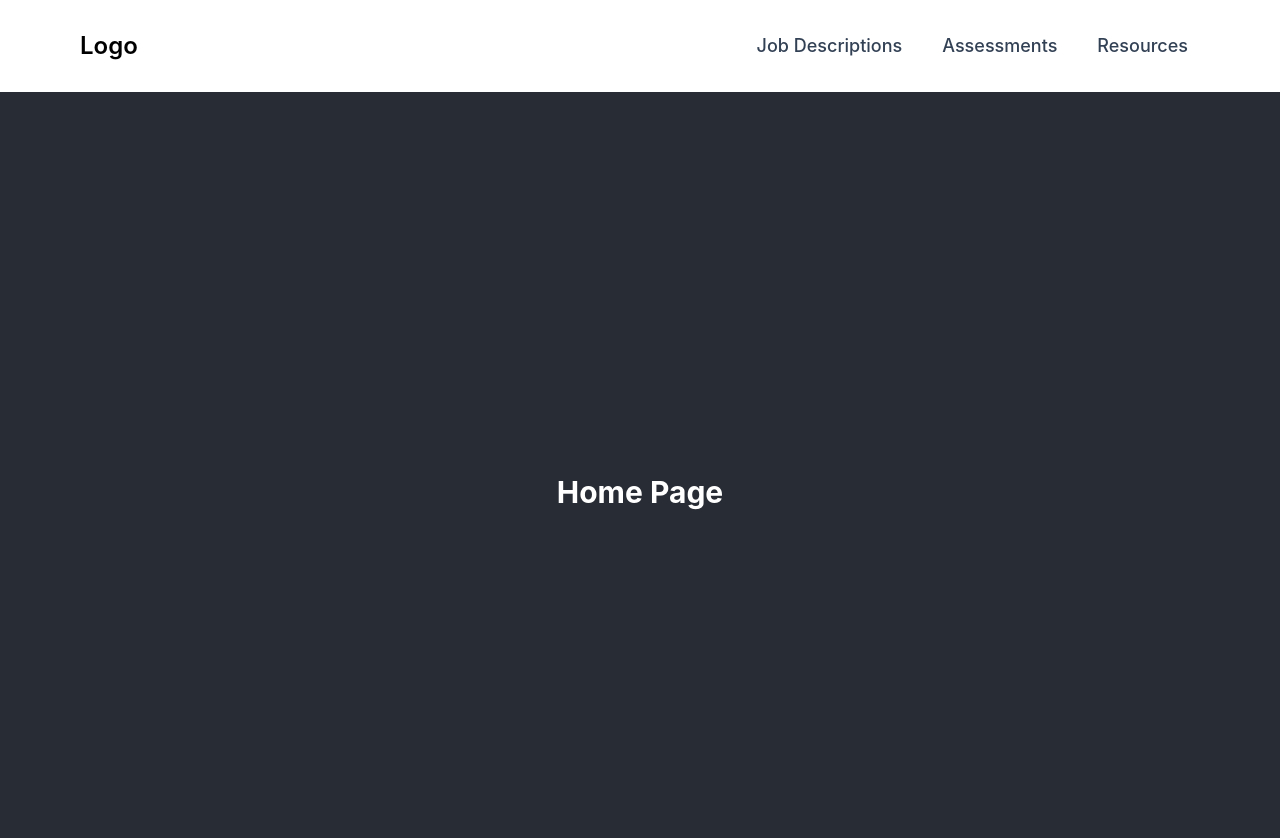
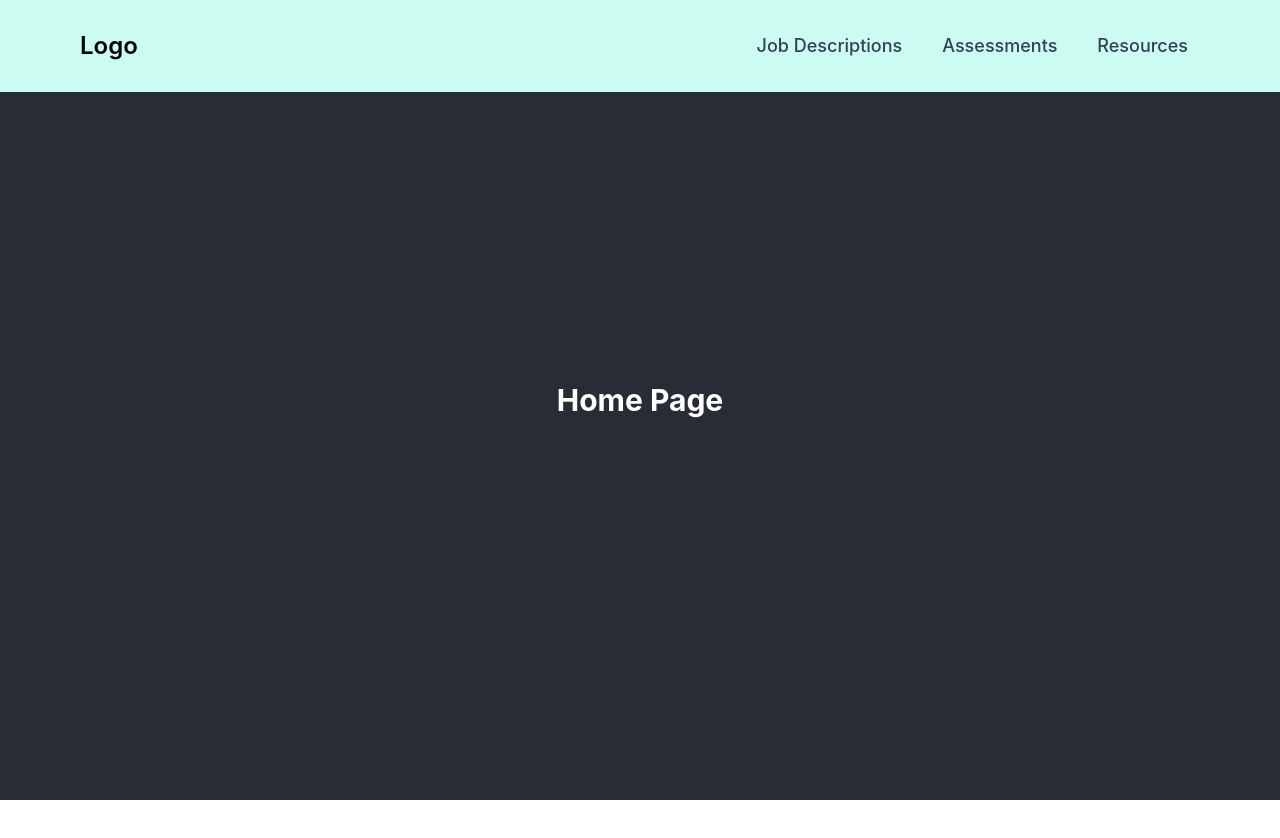
Before and after one commit to cherryontech/TechGarden, a React (Create React App) app: page / in a window 1280 px wide. Shown: the top 838 px of the page. After the commit the page ends 800 px from the top, so only its background shows below. Built offline with nearby package versions, Linux system fonts and the light colour scheme; the HTML template or start-up script is replaced by a standard one.

Commit message:
add fixed top to nav and temp color for differentiation

```diff
--- a/src/components/Navbar.js
+++ b/src/components/Navbar.js
@@ -1,9 +1,10 @@
 import { Link } from "react-router-dom";
 
 function Navbar() {
+
+  // temp color of bg-teal being used until pull request approved
   return (
-    <div>
-      <nav className="flex justify-between items-center align-middle px-3 md:py-4 md:px-20">
+      <nav className="fixed top-0 left-0 right-0 z-10 flex justify-between items-center align-middle px-3 md:py-4 md:px-20 bg-teal-100">
         <div>
           <Link
             to="/"
@@ -28,7 +29,6 @@ function Navbar() {
           ))}
         </div>
       </nav>
-    </div>
   );
 }
 
```
